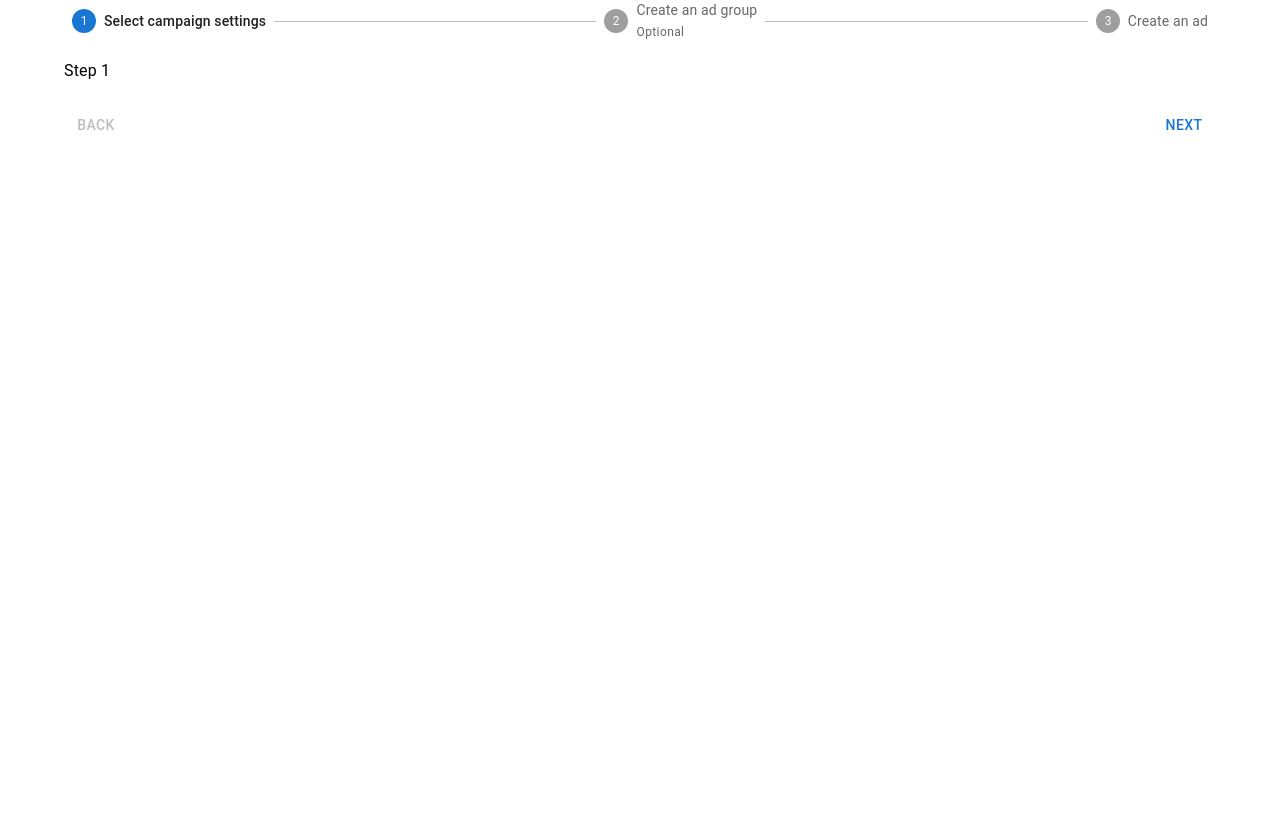
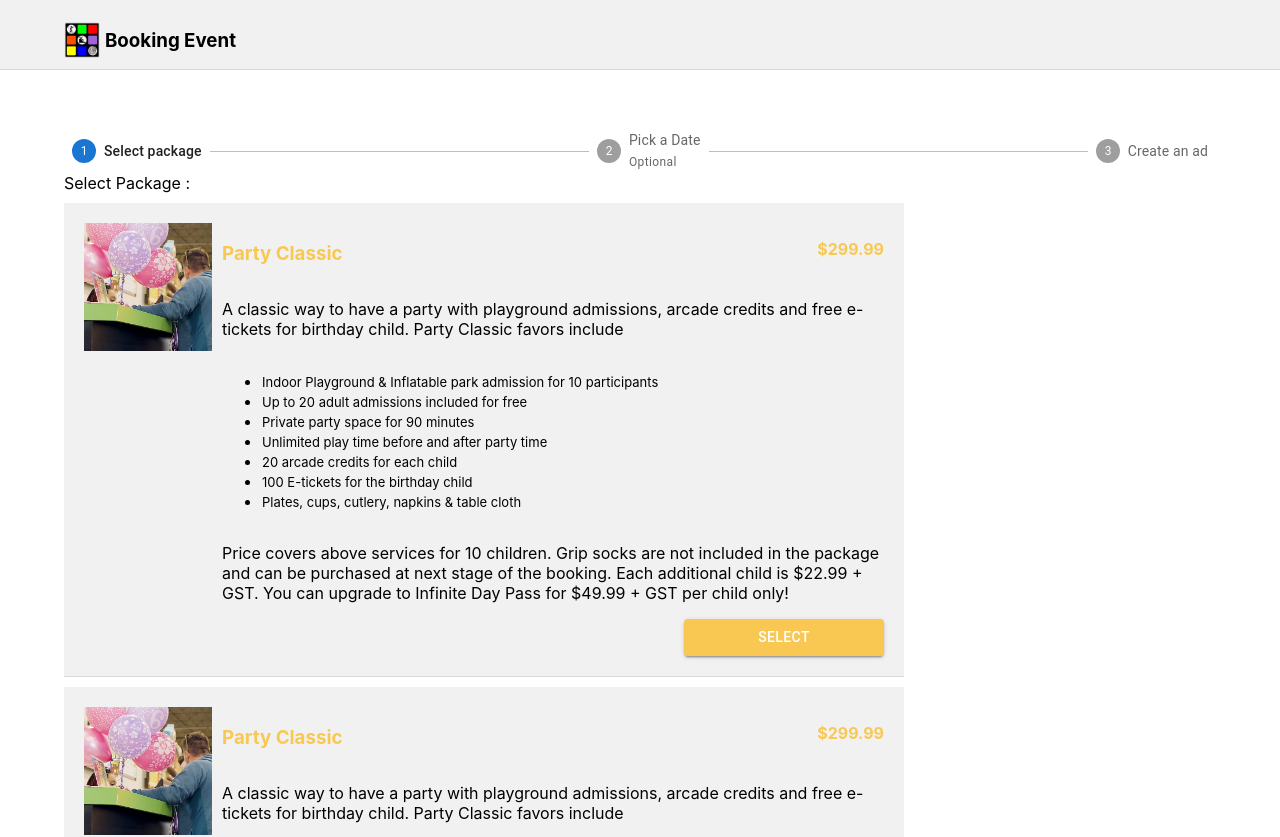
Before and after one commit to dangvu2206/swp-fe, a React (Create React App) app: page /event in a window 1280 px wide. Shown: the top 837 px of the page. Before the commit the page ends 800 px from the top, so only its background shows below. Built offline with nearby package versions, Linux system fonts and the light colour scheme.

Commit message:
add page event

```diff
--- a/src/asset/index.js
+++ b/src/asset/index.js
@@ -2,4 +2,5 @@ import logo from "./img/the-big-box-logo.png";
 import discountImg from "./img/infinite_ultimate-768x293.png";
 import bgFullbox from "./img/bg-boxes-full.png";
 import pizzaImg from "./img/traditional-cheese-pizza.png";
-export { logo, discountImg, bgFullbox, pizzaImg };
+import PartyImg from "./img/party_img.jpg";
+export { logo, discountImg, bgFullbox, pizzaImg, PartyImg };
--- /dev/null
+++ b/src/components/HeaderEvent.js
@@ -0,0 +1,32 @@
+import { Box, Container, Stack } from "@mui/material";
+import { logo } from "../asset";
+import React from "react";
+
+const HeaderEvent = () => {
+  return (
+    <Box
+      sx={{
+        background: "#f1f1f1",
+        borderBottom: "1px solid #d7d7d7",
+
+        height: "59px",
+        paddingTop: "10px",
+      }}
+    >
+      <Container maxWidth="lg">
+        <Stack direction="row" alignItems="center">
+          <img src={logo} alt="logo" width={36} height={36} />
+          <h3
+            style={{
+              marginLeft: "5px",
+            }}
+          >
+            Booking Event
+          </h3>
+        </Stack>
+      </Container>
+    </Box>
+  );
+};
+
+export default HeaderEvent;
--- /dev/null
+++ b/src/components/event/SelectDate.js
@@ -0,0 +1,7 @@
+import React from "react";
+
+const SelectDate = () => {
+  return <div>SelectDate</div>;
+};
+
+export default SelectDate;
--- /dev/null
+++ b/src/components/event/SelectPackage.js
@@ -0,0 +1,151 @@
+import { Box, Button, Stack } from "@mui/material";
+import React from "react";
+import { PartyImg } from "../../asset";
+
+const SelectPackage = ({ handleNextStep }) => {
+  return (
+    <div>
+      Select Package :
+      <Box
+        sx={{
+          marginTop: "10px",
+        }}
+      >
+        {Array.from({ length: 4 }, (value, index) => index + 1)?.map(
+          (item, index) => (
+            <CardSelectPackage key={index} handleNextStep={handleNextStep} />
+          )
+        )}
+      </Box>
+    </div>
+  );
+};
+
+export default SelectPackage;
+
+const CardSelectPackage = ({ item, handleNextStep }) => {
+  return (
+    <Box
+      sx={{
+        background: "#f1f1f1",
+        borderBottom: "1px solid #d7d7d7",
+        padding: "20px",
+        maxWidth: "800px",
+        margin: "10px 0",
+      }}
+    >
+      <Stack direction="row">
+        <img src={PartyImg} alt="party img" width={128} height={128} />
+        <Stack direction="column" sx={{ flex: 1, marginLeft: "10px" }}>
+          <Stack direction="row" justifyContent={"space-between"}>
+            <h3
+              style={{
+                color: "#f8c853",
+                fontWeight: "bold",
+              }}
+            >
+              Party Classic
+            </h3>
+            <p
+              style={{
+                color: "#f8c853",
+                fontWeight: "bold",
+              }}
+            >
+              $299.99
+            </p>
+          </Stack>
+          <p>
+            A classic way to have a party with playground admissions, arcade
+            credits and free e-tickets for birthday child. Party Classic favors
+            include
+          </p>
+          <ul>
+            <li>
+              <span
+                style={{
+                  fontSize: "small",
+                }}
+              >
+                Indoor Playground &amp; Inflatable park admission for 10
+                participants
+              </span>
+            </li>
+            <li>
+              <span
+                style={{
+                  fontSize: "small",
+                }}
+              >
+                Up to 20 adult admissions included for free
+              </span>
+            </li>
+            <li>
+              <span
+                style={{
+                  fontSize: "small",
+                }}
+              >
+                Private party space for 90 minutes
+              </span>
+            </li>
+            <li>
+              <span
+                style={{
+                  fontSize: "small",
+                }}
+              >
+                Unlimited play time before and after party time
+              </span>
+            </li>
+            <li>
+              <span
+                style={{
+                  fontSize: "small",
+                }}
+              >
+                20 arcade credits for each child
+              </span>
+            </li>
+            <li>
+              <span
+                style={{
+                  fontSize: "small",
+                }}
+              >
+                100 E-tickets for the birthday child
+              </span>
+            </li>
+            <li>
+              <span
+                style={{
+                  fontSize: "small",
+                }}
+              >
+                Plates, cups, cutlery, napkins &amp; table cloth
+              </span>
+            </li>
+          </ul>
+          <p>
+            Price covers above services for 10 children. Grip socks are not
+            included in the package and can be purchased at next stage of the
+            booking. Each additional child is $22.99 + GST. You can upgrade to
+            Infinite Day Pass for $49.99 + GST per child only!
+          </p>
+        </Stack>
+      </Stack>
+      <Stack direction="row" justifyContent="flex-end">
+        <Button
+          variant="contained"
+          sx={{
+            background: "#f8c853",
+            width: "200px",
+          }}
+          onClick={handleNextStep}
+        >
+          Select
+        </Button>
+      </Stack>
+    </Box>
+  );
+};
--- a/src/components/index.js
+++ b/src/components/index.js
@@ -1,4 +1,7 @@
 import HeaderWeb from "./HeaderWeb";
+import HeaderEvent from "./HeaderEvent";
 import Footer from "./Footer";
+import SelectPackage from "./event/SelectPackage";
+import SelectDate from "./event/SelectDate";
 
-export { HeaderWeb, Footer };
+export { HeaderWeb, Footer, HeaderEvent, SelectPackage, SelectDate };
--- /dev/null
+++ b/src/layout/LayoutEvent.js
@@ -0,0 +1,13 @@
+import React from "react";
+import { HeaderEvent } from "../components";
+
+const LayoutEvent = ({ children }) => {
+  return (
+    <div>
+      <HeaderEvent />
+      {children}
+    </div>
+  );
+};
+
+export default LayoutEvent;
--- a/src/layout/index.js
+++ b/src/layout/index.js
@@ -1,2 +1,3 @@
 import LayoutWeb from "./LayoutWeb";
-export { LayoutWeb };
+import LayoutEvent from "./LayoutEvent";
+export { LayoutWeb, LayoutEvent };
--- a/src/page/EventPage.js
+++ b/src/page/EventPage.js
@@ -6,12 +6,10 @@ import StepLabel from "@mui/material/StepLabel";
 import Button from "@mui/material/Button";
 import Typography from "@mui/material/Typography";
 import { Container } from "@mui/material";
+import { LayoutEvent } from "../layout";
+import { SelectDate, SelectPackage } from "../components";
 
-const steps = [
-  "Select campaign settings",
-  "Create an ad group",
-  "Create an ad",
-];
+const steps = ["Select package", "Pick a Date", "Create an ad"];
 
 export default function EventPage() {
   const [activeStep, setActiveStep] = React.useState(0);
@@ -59,9 +57,22 @@ export default function EventPage() {
     setActiveStep(0);
   };
 
+  const checkRenderStep = (step) => {
+    switch (step) {
+      case 0:
+        return <SelectPackage handleNextStep={handleNext} />;
+      case 1:
+        return <SelectDate />;
+
+      default:
+        return <p> Step {step + 1}</p>;
+    }
+  };
+
   return (
+    <LayoutEvent>
       <Container maxWidth="lg">
-      <Box sx={{ width: "100%" }}>
+        <Box sx={{ width: "100%", marginTop: "60px" }}>
           <Stepper activeStep={activeStep}>
             {steps.map((label, index) => {
               const stepProps = {};
@@ -93,7 +104,7 @@ export default function EventPage() {
             </React.Fragment>
           ) : (
             <React.Fragment>
-            <Typography sx={{ mt: 2, mb: 1 }}>Step {activeStep + 1}</Typography>
+              {checkRenderStep(activeStep)}
               <Box sx={{ display: "flex", flexDirection: "row", pt: 2 }}>
                 <Button
                   color="inherit"
@@ -118,5 +129,6 @@ export default function EventPage() {
           )}
         </Box>
       </Container>
+    </LayoutEvent>
   );
 }
--- a/src/page/PackagePage.js
+++ b/src/page/PackagePage.js
@@ -13,8 +13,12 @@ import {
 } from "@mui/material";
 import "./../style/style.css";
 import { discountImg, bgFullbox, pizzaImg } from "../asset";
+import { useNavigate } from "react-router-dom";
+import { ROUTER } from "../util";
 
 const PackagePage = () => {
+  // init state
+  const navigate = useNavigate();
   const [PackageList, setPackageList] = useState(
     Array.from({ length: 4 }, (value, index) => index + 1)
   );
@@ -22,6 +26,10 @@ const PackagePage = () => {
   const [stepList, setStepList] = useState(
     Array.from({ length: 4 }, (value, index) => index + 1)
   );
+  // hanle click funtion
+
+  const handleClickBook = () => navigate(ROUTER.EVENT);
+
   return (
     <LayoutWeb>
       {/* step to booking package */}
@@ -56,7 +64,7 @@ const PackagePage = () => {
         <Container maxWidth="lg">
           <Grid container spacing={2} columns={16}>
             {PackageList?.map((item, index) => (
-              <CardPackage key={index} />
+              <CardPackage key={index} handleClickBook={handleClickBook} />
             ))}
           </Grid>
         </Container>
@@ -192,7 +200,12 @@ const HeaderTextPackage = ({ text }) => {
   );
 };
 
-const CardPackage = ({ itemm, column = 4, PackageCardDefault = true }) => {
+const CardPackage = ({
+  itemm,
+  column = 4,
+  PackageCardDefault = true,
+  handleClickBook,
+}) => {
   return (
     <Grid item xs={column}>
       <Card sx={{ maxWidth: "100%", background: "black", color: "white" }}>
@@ -260,6 +273,7 @@ const CardPackage = ({ itemm, column = 4, PackageCardDefault = true }) => {
                     background: "red",
                     height: 57,
                   }}
+                  onClick={handleClickBook}
                 >
                   Book now
                 </Button>
--- a/src/util/index.js
+++ b/src/util/index.js
@@ -1,3 +1,7 @@
 export const ROUTER_API = {
   DEMO: "/demo",
 };
+
+export const ROUTER = {
+  EVENT: "/event",
+};
```
Also changed, not shown: src/asset/img/party_img.jpg (added). Lines whose indentation alone changed are shown as unchanged.
